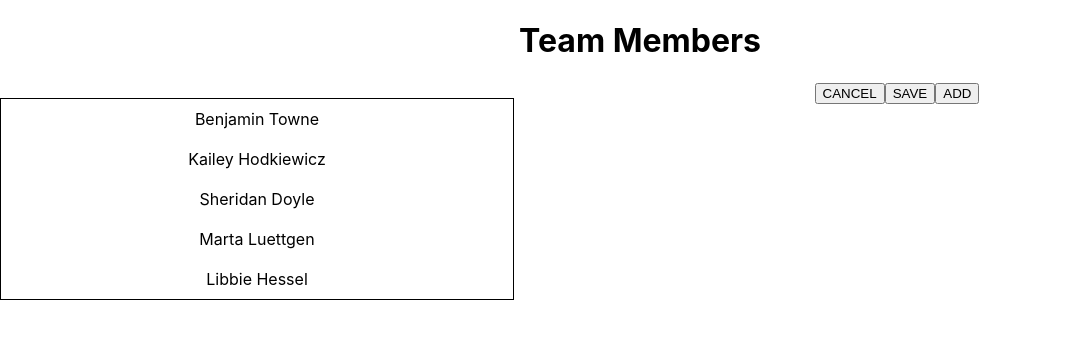
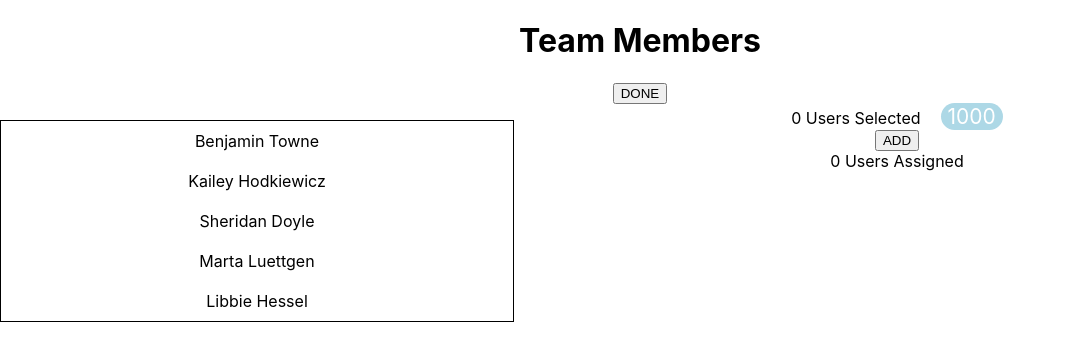
Before and after one commit to piscolomo/member-list-editor, a React (Create React App) app: page / in a window 1280 px wide. Both pictures are taken after a click on the button "EDIT". Shown: the top 360 px of the page, without its empty margins (0-1066 px from the left). Built offline with nearby package versions, Linux system fonts and the light colour scheme.

Commit message:
Improved workflow

```diff
--- a/src/App.css
+++ b/src/App.css
@@ -37,6 +37,15 @@
   }
 }
 
+span.count{
+  border-radius: 28px;
+  background: lightblue;
+  color: #fff;
+  padding: 1px 7px;
+  font-size: 21px;
+  margin-left: 20px;
+}
+
 
 ul{
   list-style-type: none;
--- a/src/components/MemberListEditor.js
+++ b/src/components/MemberListEditor.js
@@ -6,9 +6,10 @@ class MemberListEditor extends React.Component{
     constructor(props){
         super(props);
         this.state = {
-            users: usersData,
+            availableUsers: usersData,
             usersSelected: [],
             usersAssigned: [],
+            usersAssignedSelected: [],
             editMode: false,
         };
     }
@@ -21,12 +22,8 @@ class MemberListEditor extends React.Component{
         this.setState({editMode: true});
     }
 
-    handleCancel(){
-        this.setState({editMode: false, usersSelected: [], usersAssigned: []});
-    }
-
-    handleSave(){
-        this.setState({editMode: false});
+    handleDone(){
+        this.setState({editMode: false, usersSelected: []});
     }
 
     onSelectUpdate(user){
@@ -50,29 +47,62 @@ class MemberListEditor extends React.Component{
 
     addUsers(){
         this.setState((prevState)=>{
+            const updatedAvailableUsers = prevState.availableUsers.filter(availableUser => !prevState.usersSelected.includes(availableUser));
             return {
-                usersAssigned: prevState.usersAssigned.concat(prevState.usersSelected)
+                availableUsers: updatedAvailableUsers,
+                usersSelected: [],
+                usersAssigned: prevState.usersAssigned.concat(prevState.usersSelected),
             }
         })
     }
 
     render(){
         const listUsers = () => {
-            const userItems = this.state.users.map((user)=>{
+            const userItems = this.state.availableUsers.map((user)=>{
                 return <UserItem key={user["_id"]} user={user} active={this.state.usersSelected.includes(user)} onSelectUpdate={this.onSelectUpdate.bind(this)} />
             });
 
-            return <ul id="users-available">{userItems}</ul>;
+            return (<div>
+                    <span>{this.state.usersSelected.length} Users Selected</span>
+                    <span className="count">{this.state.availableUsers.length}</span>
+                    <ul id="users-available">{userItems}</ul>
+                </div>);
+        }
+
+        const listAssignedUsers = () => {
+            const userItems = this.state.usersAssigned.map((user)=>{
+                //return <UserItem key={user["_id"]} user={user} active={this.state.usersAssignedSelected.includes(user)} onSelectUpdate={this.onSelectUpdate.bind(this)} />
+                return <li key={user["_id"]}>{user.firstName} {user.lastName}</li>
+            });
+
+            return (<div>
+                <span>{this.state.usersAssigned.length} Users Assigned</span>
+                <ul id="users-assigned">{userItems}</ul>
+                </div>);
+        }
+
+        const memberList = () => {
+            const list = this.state.usersAssigned.map((user)=>{
+                return <li key={user["_id"]}>{user.firstName} {user.lastName}</li>
+            });
+            if (this.state.usersAssigned.length > 0){
+                return <ul>{list}</ul>
+            }else{
+                return <p>No users in this list</p>
+            }
         }
         return (
             <div>
-                <h1>Team Members</h1>
+                <h1>
+                    <span>Team Members</span>
+                    {this.state.usersAssigned.length > 0 && <span className="count">{this.state.usersAssigned.length}</span>}
+                </h1>
                 {!this.state.editMode && <button onClick={this.handleEdit.bind(this)}>EDIT</button>}
-                {this.state.editMode && <button onClick={this.handleCancel.bind(this)}>CANCEL</button>}
-                {this.state.editMode && <button onClick={this.handleSave.bind(this)}>SAVE</button>}
-                {!this.state.editMode && <p>No users in this list</p>}
+                {this.state.editMode && <button onClick={this.handleDone.bind(this)}>DONE</button>}
+                {!this.state.editMode && memberList()}
                 {this.state.editMode && listUsers()}
                 {this.state.editMode && <button onClick={this.addUsers.bind(this)}>ADD</button>}
+                {this.state.editMode && listAssignedUsers()}
             </div>
         );
     }
```
